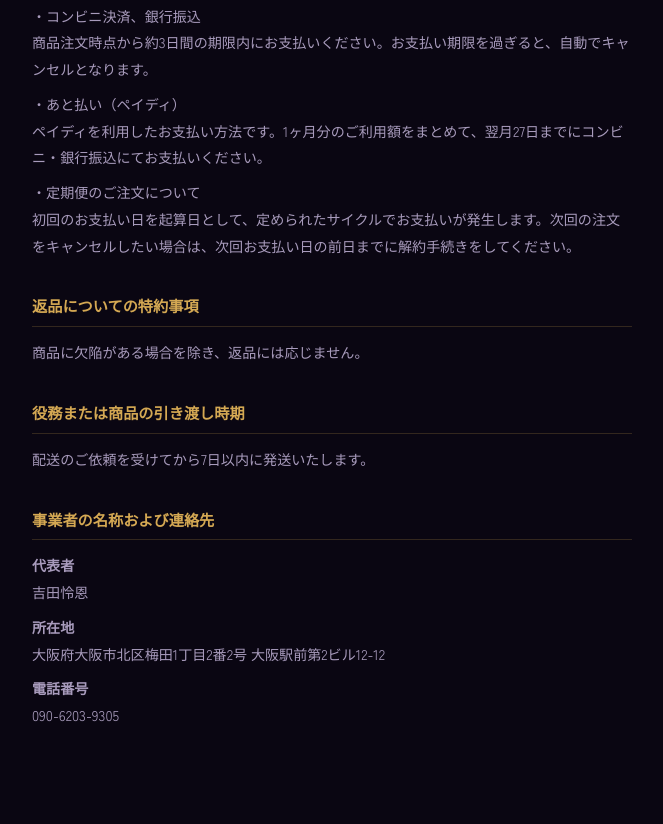
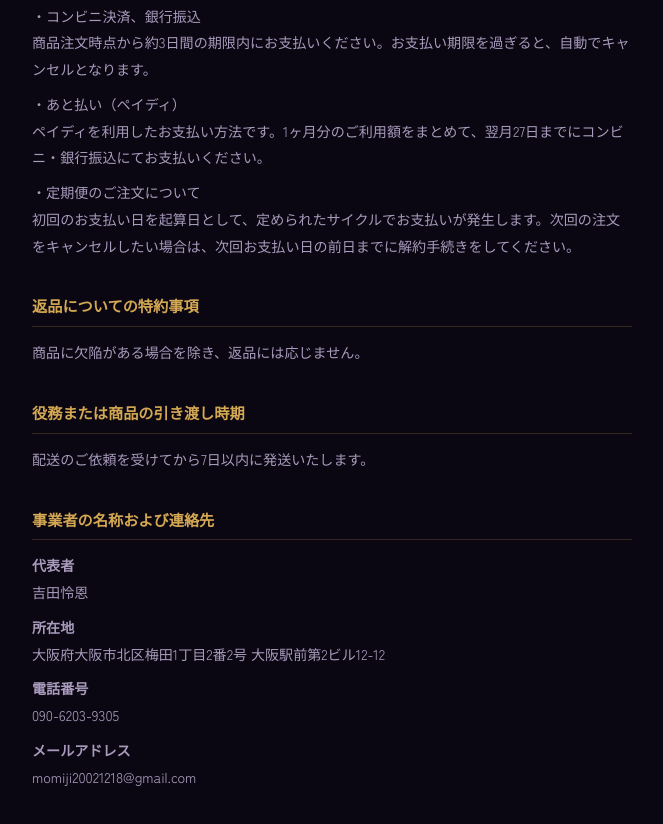
Before and after one commit to mirakyouyu/kuroha-lp, a plain HTML site: page tokushoho.html in a window 1280 px wide. Shown: the part 576-1400 px from the top of the page, without its empty margins (308-971 px from the left). Drawn offline with Linux system fonts and the light colour scheme.

Commit message:
メールアドレスを追加
Made-with: Cursor

```diff
--- a/tokushoho.html
+++ b/tokushoho.html
@@ -91,6 +91,7 @@
 <p><strong>代表者</strong><br>吉田怜恩</p>
 <p><strong>所在地</strong><br>大阪府大阪市北区梅田1丁目2番2号 大阪駅前第2ビル12-12</p>
 <p><strong>電話番号</strong><br>090-6203-9305</p>
+<p><strong>メールアドレス</strong><br>momiji20021218@gmail.com</p>
 
 </body>
 </html>
```
